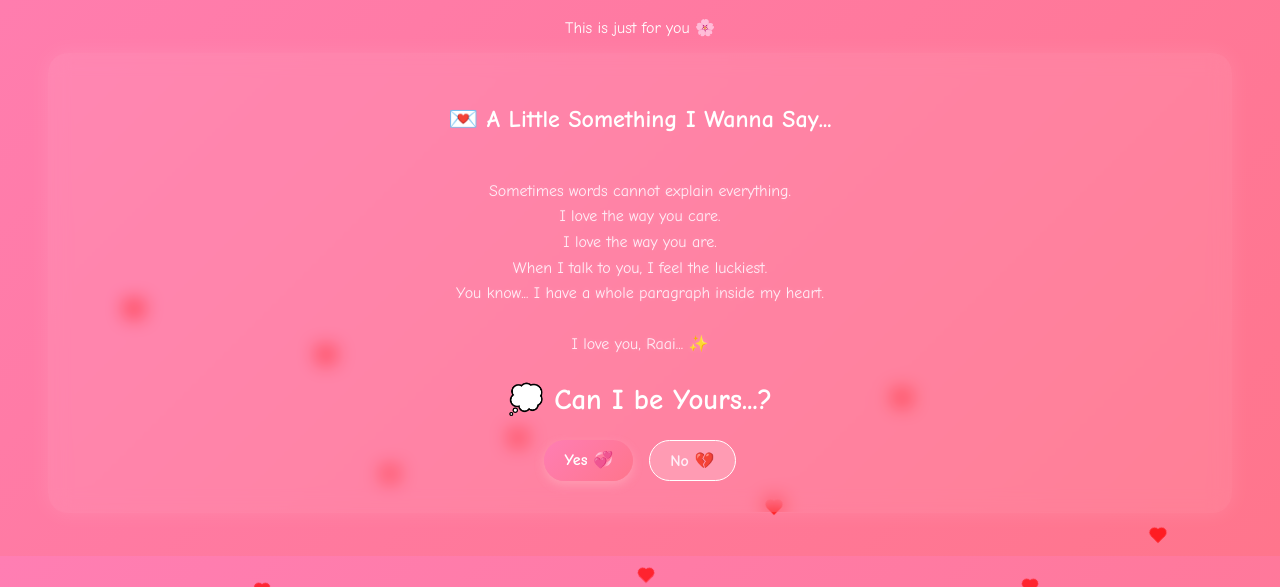
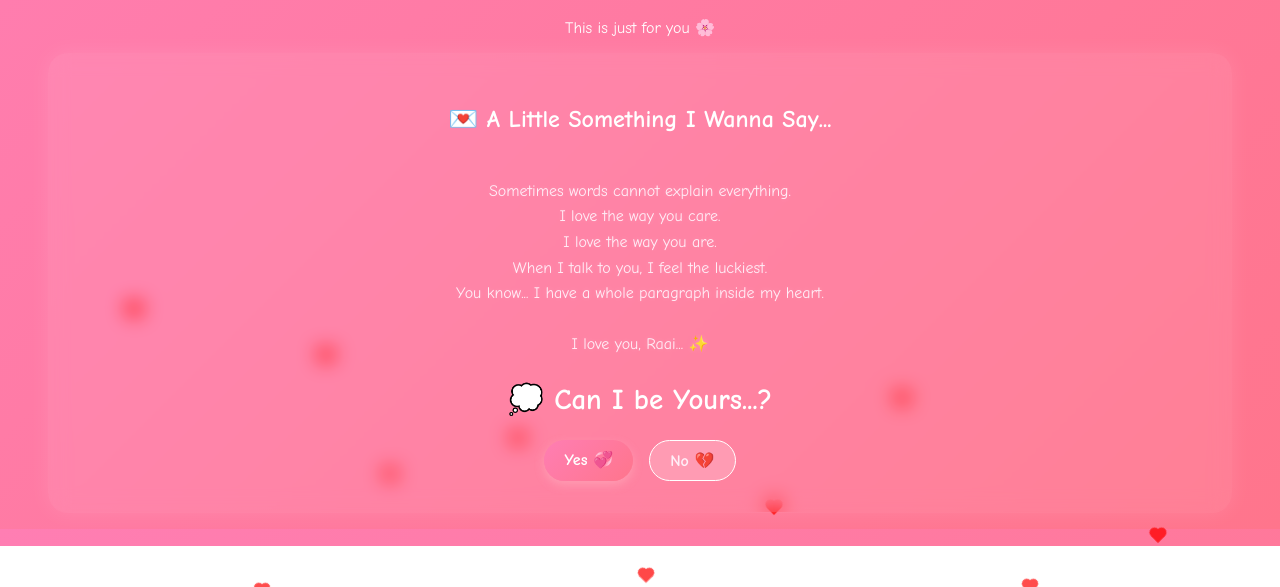
Before and after one commit to Infinity-coder07/raai...., a plain HTML site: page index.html in a window 1280 px wide. Shown: the part 254-841 px from the top of the page. After the commit the page ends 800 px from the top, so only its background shows below. Drawn offline with Linux system fonts and the light colour scheme.

Commit message:
Update style.css

```diff
--- a/style.css
+++ b/style.css
@@ -2,22 +2,24 @@
 body {
   margin: 0;
   padding: 0;
+  height: 100%;
   background: linear-gradient(135deg, #ff7eb3, #ff758c);
   font-family: 'Comic Sans MS', cursive, sans-serif;
   color: white;
   text-align: center;
-  min-height: 100vh;
-  overflow-x: hidden;  /* Only hide horizontal scroll */
+  overflow-x: hidden; /* Allow vertical scroll only */
 }
+
 
   /* Hearts background */
   .heart-bg {
-    position: absolute;
+    position: fixed;
     width: 100%;
     height: 100%;
     overflow: hidden;
     z-index: 0;
-  }
+    pointer-events: none;
+}
 
   .heart {
     position: absolute;
```
